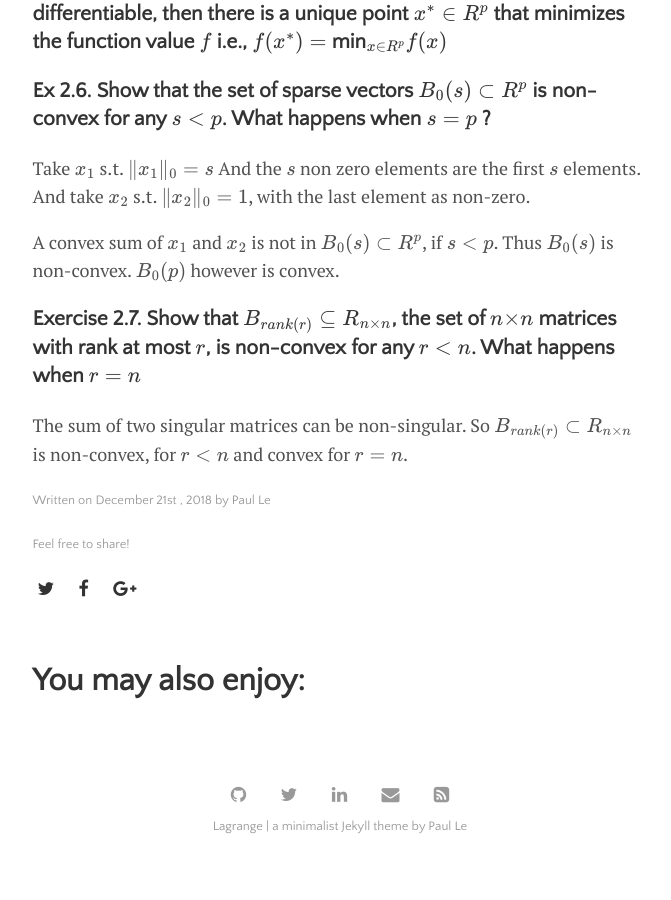
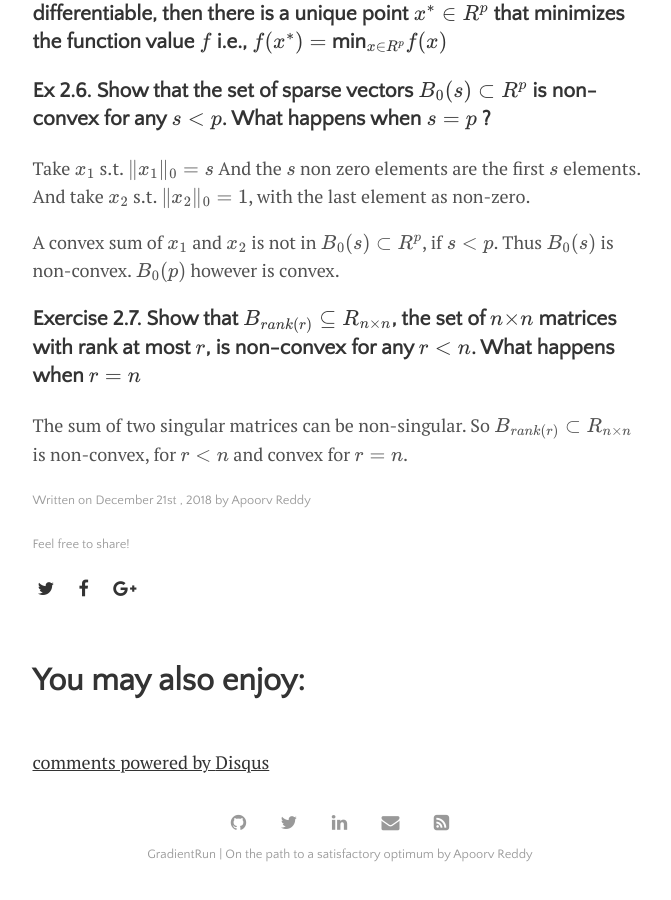
Before and after one commit to apoorvreddy/apoorvreddy.github.io, a Jekyll site: the page built from _posts/2018-22-12-ex-in-noncxopt.md, in a window 1280 px wide and 900 px high, scrolled down 1650 px. Shown: the whole window, without its empty margins (300-971 px from the left). Built offline with Jekyll 4.4.1, drawn with Linux system fonts in a browser that asks for light colours; formulas are drawn with MathJax 3; comment, search, counter and statistics services are not loaded; before the commit the page ends 2522 px from its top, so only the background shows below that; some of the changed text lies outside the part shown.

```diff
--- a/_config.yml
+++ b/_config.yml
@@ -20,9 +20,9 @@ permalink:           none
 plugins:             [jekyll-paginate, jekyll-sitemap, jekyll-feed, jekyll-seo-tag]
 
 # Customise atom feed settings (this is where Jekyll-Feed gets configuration information)
-title:		           'Lagrange'
-description:	       'a minimalist Jekyll theme'
-author:              'Paul Le'
+title:		           'GradientRun'
+description:	       'On the path to a satisfactory optimum'
+author:              'Apoorv Reddy'
 
 # RSS 2.0 can be used instead of Atom by uncommenting following two lines
 #feed:
```
Also changed, not shown: _data/settings.yml (+6 -6 lines), 1 other file.
